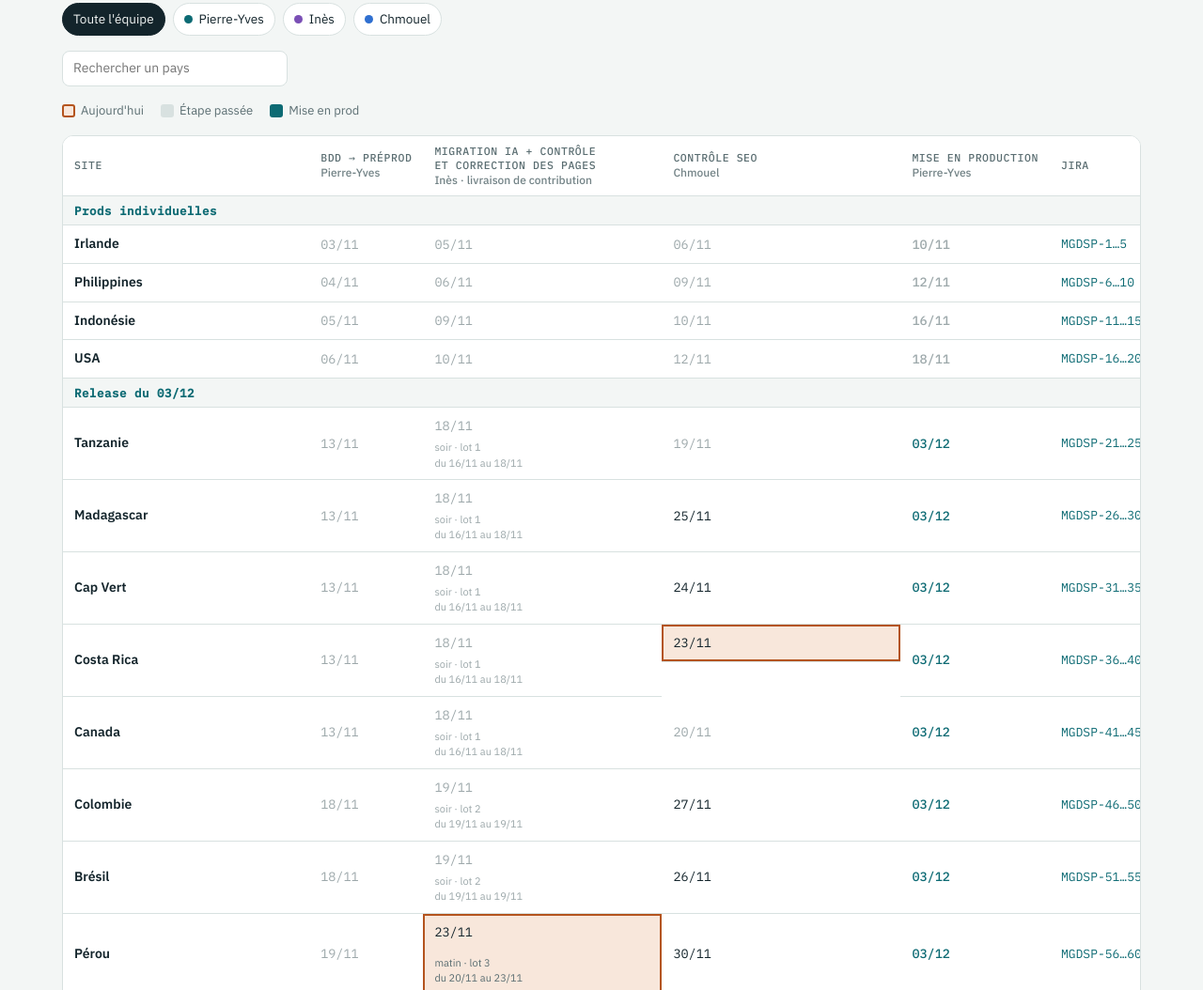
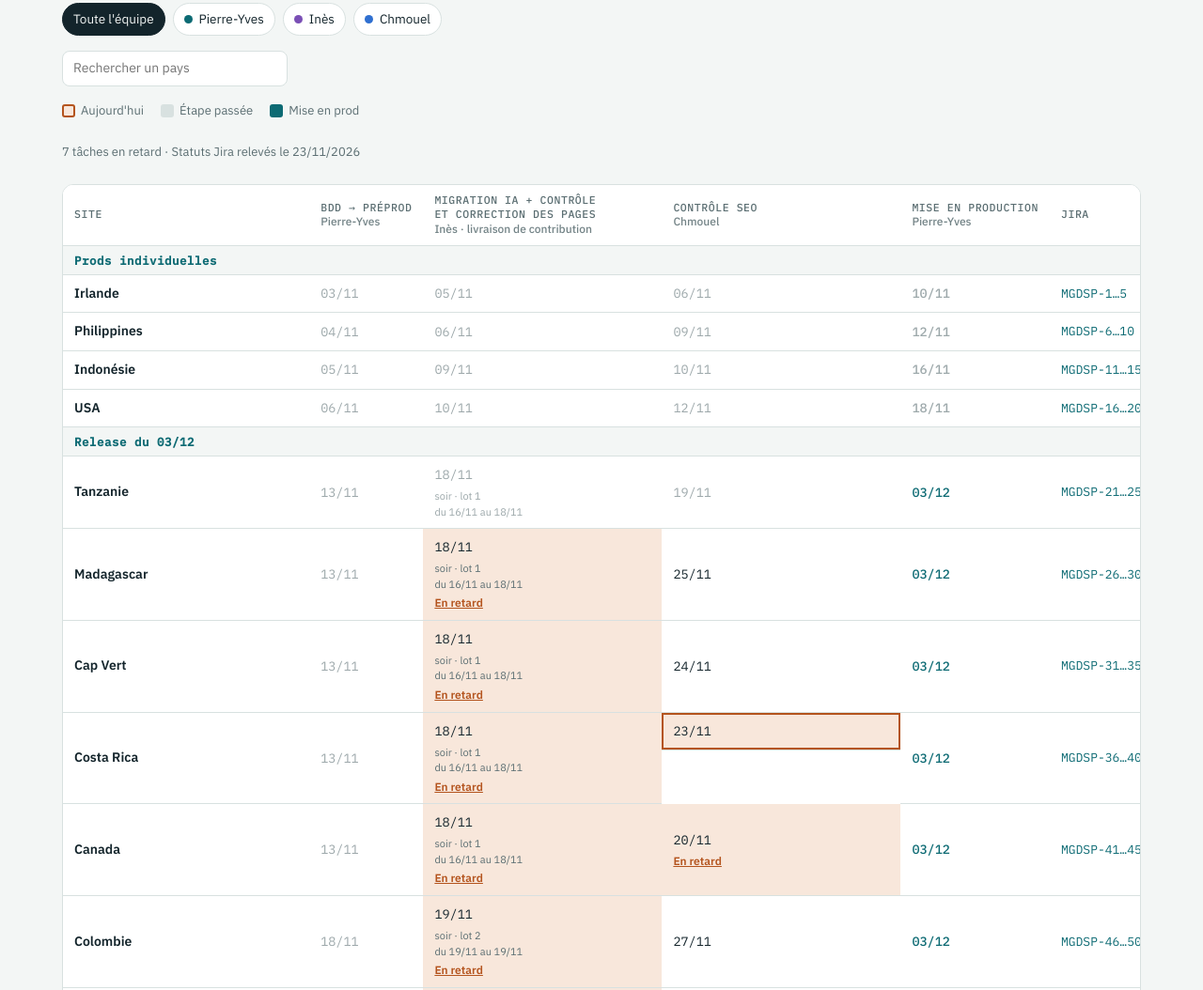
Before and after one commit to piwii/planning-migration-sites-pays, a plain HTML site: page index.html in a window 1280 px wide. Shown: the part 1005-2059 px from the top of the page at 94% size. Drawn offline with nearby package versions, Linux system fonts and the light colour scheme.

Commit message:
Highlight overdue migration tasks from Jira

```diff
--- a/app.js
+++ b/app.js
@@ -17,6 +17,28 @@ const FIRST4 = DATA.slice(0,4);
 const releases = {};
 DATA.slice(4).forEach(s => { (releases[s.d[3]] ||= []).push(s); });
 const relDates = Object.keys(releases).sort();
+const groupedReleaseIssues = [271, 272, 275, 274, 273];
+const jiraSnapshot = window.JIRA_OVERDUE;
+const overdueIssues = new Set(jiraSnapshot?.issues);
+const jiraSnapshotLabel = document.getElementById("jira-snapshot");
+if (jiraSnapshot) {
+  const count = overdueIssues.size;
+  const overdueLabel = count > 1 ? count + " tâches en retard" : count + " tâche en retard";
+  jiraSnapshotLabel.textContent = overdueLabel + " · Statuts Jira relevés le " +
+    new Date(jiraSnapshot.date + "T12:00:00").toLocaleDateString("fr-FR");
+} else {
+  jiraSnapshotLabel.textContent = "Relevé Jira indisponible";
+}
+
+function overdueIssue(site, step, index) {
+  if (step === 3 && index >= FIRST4.length) {
+    const issue = groupedReleaseIssues[relDates.indexOf(site.d[3])];
+    return overdueIssues.has(issue) ? issue : undefined;
+  }
+  const offsets = [[0], [2, 1], [3], [4]];
+  return offsets[step].map(offset => site.k + offset).find(issue => overdueIssues.has(issue));
+}
+
 
 // Faits clés
 const lastDate = DATA.map(s=>s.d[3]).sort().pop();
@@ -98,12 +120,15 @@ function render(){
     const cells = s.d.map((d,i) => {
       const o = owner(s,i);
       const cls = ["cell"];
-      if (d < TODAY) cls.push("past");
+      const issue = overdueIssue(s, i, idx);
+      if (issue) cls.push("overdue");
+      else if (d < TODAY) cls.push("past");
       if (d === TODAY) cls.push("today");
       if (i===3) cls.push("prod");
       if (who) cls.push(o===who ? "mine" : "dim");
       const person = i===1 && s.lot ? `<span class="p">${s.time || ""} · lot ${s.lot}<br>du ${fmt(s.start)} au ${fmt(d)}</span>` : "";
-      return `<td class="${cls.join(" ")}">${fmt(d)}${person}</td>`;
+      const delay = issue ? `<a class="late-label" href="https://bynativ.atlassian.net/browse/MGDSP-${issue}" target="_blank" rel="noopener" aria-label="En retard dans Jira, MGDSP-${issue}">En retard</a>` : "";
+      return `<td class="${cls.join(" ")}">${fmt(d)}${person}${delay}</td>`;
     }).join("");
     html += `<tr><td class="site">${esc(s.s)}${s.unscheduled ? "<small class=outside>Hors planning de contribution fourni</small>" : ""}</td>${cells}<td><a class="jira" href="${jiraUrl(s)}" target="_blank" rel="noopener">MGDSP-${s.k}…${s.k+4}</a></td></tr>`;
   });
--- a/index.html
+++ b/index.html
@@ -7,7 +7,7 @@
 <link rel="preconnect" href="https://fonts.googleapis.com">
 <link rel="preconnect" href="https://fonts.gstatic.com" crossorigin>
 <link rel="stylesheet" href="https://fonts.googleapis.com/css2?family=Bricolage+Grotesque:opsz,wght@12..96,500;12..96,700&family=IBM+Plex+Sans:wght@400;500;600&family=IBM+Plex+Mono:wght@400;500&display=swap">
-<link rel="stylesheet" href="style.css">
+<link rel="stylesheet" href="style.css?v=2026-11-23">
 </head>
 <body>
 <div class="wrap">
@@ -39,6 +39,7 @@
       <span><i class="sw" style="background:var(--line)"></i>Étape passée</span>
       <span><i class="sw" style="background:var(--accent)"></i>Mise en prod</span>
     </div>
+    <p class="jira-snapshot" id="jira-snapshot"></p>
     <div class="tbl-wrap">
       <table>
         <thead><tr>
@@ -71,6 +72,7 @@
   </section>
 </div>
 <script src="data.js?v=2026-11-23-2"></script>
-<script src="app.js"></script>
+<script src="jira-overdue.js?v=2026-11-23"></script>
+<script src="app.js?v=2026-11-23"></script>
 </body>
 </html>
--- /dev/null
+++ b/jira-overdue.js
@@ -0,0 +1 @@
+window.JIRA_OVERDUE = {"date":"2026-11-23","issues":[28,33,38,43,44,48,53]};
--- a/style.css
+++ b/style.css
@@ -85,3 +85,7 @@ a.jira:hover{text-decoration:underline}
 
 .outside{display:block;font-size:11px;font-weight:400;color:var(--muted)}
 td.cell .p{display:block;margin:4px 0 0;font-size:11px;line-height:1.5}
+
+.jira-snapshot{color:var(--muted);font-size:13px;margin:8px 0}
+td.cell.overdue{background:var(--warn-soft);color:var(--ink)}
+.late-label{display:block;width:fit-content;color:var(--warn);font:600 12px/1.4 var(--f-body);margin-top:4px}
```
